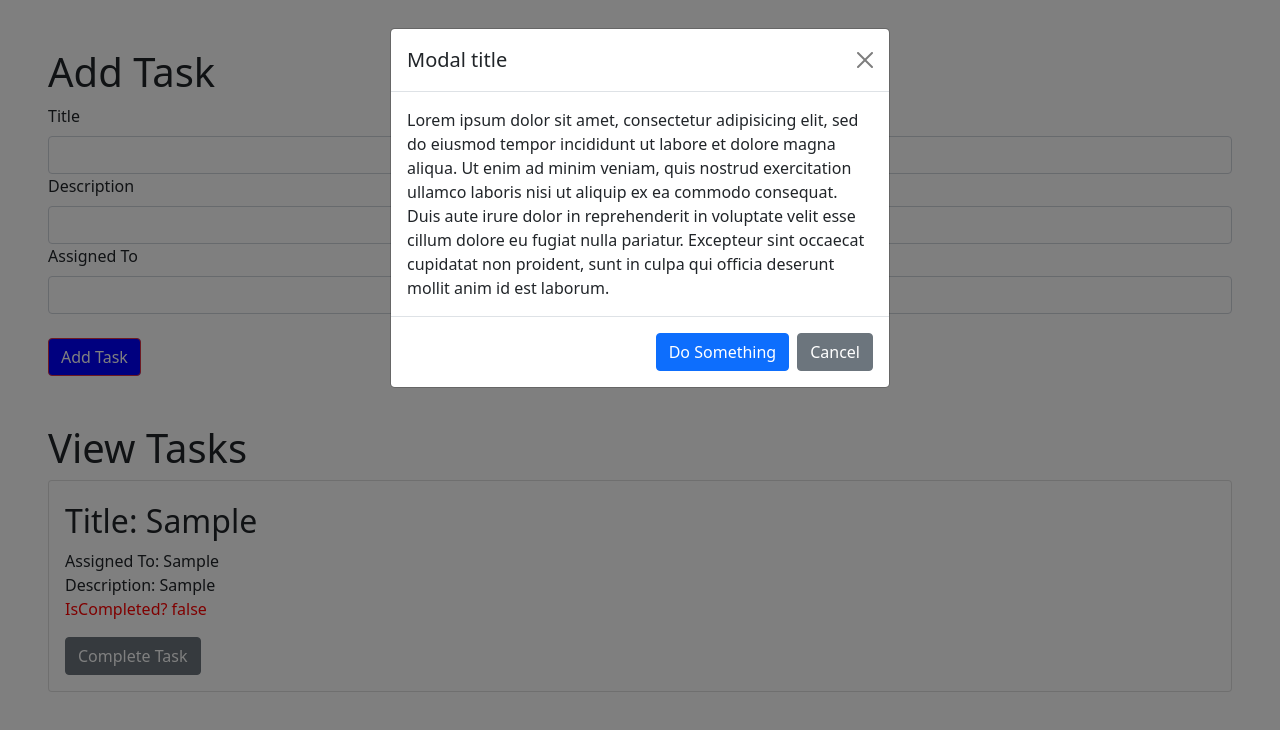
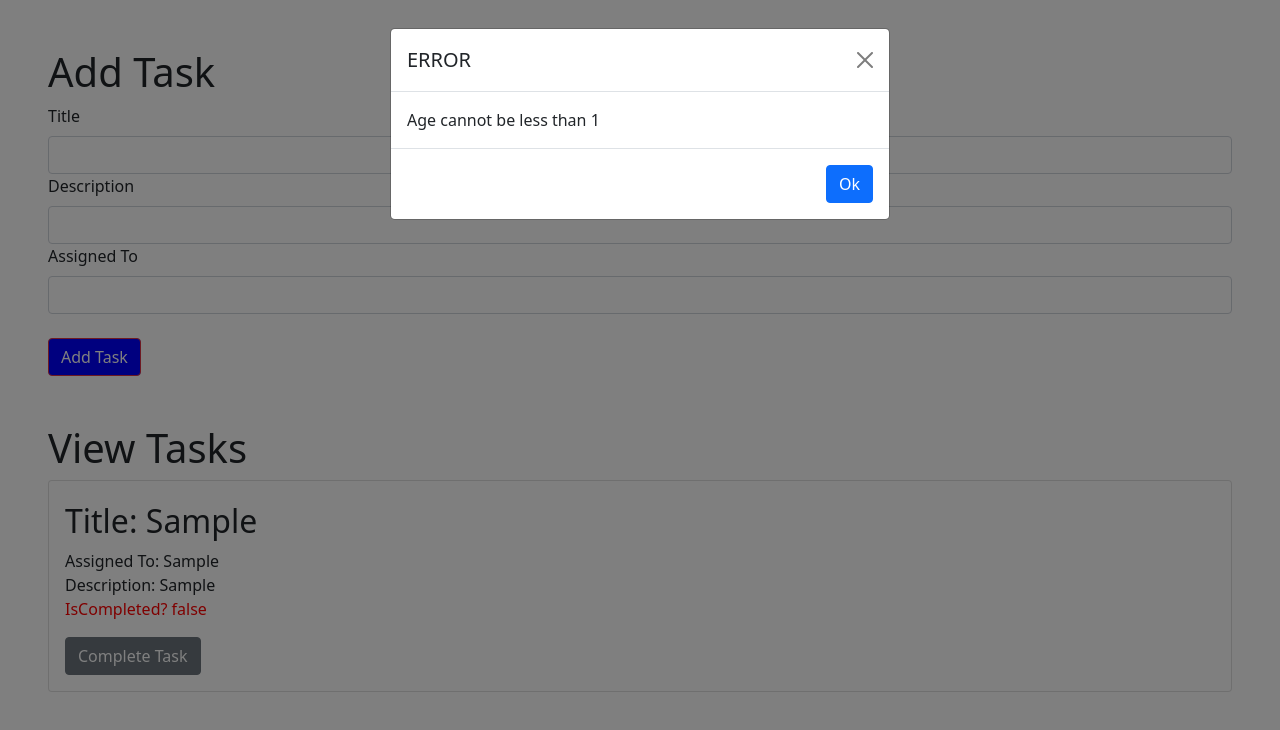
Before and after one commit to tvaibhav123/class-tutorial, a React (Create React App) app: page / in a window 1280 px wide. Both pictures are taken after typing "Sample", "Sample", "Sample" into the empty fields and a click on the button "Add Task". Shown: the top 730 px of the page. Built offline with nearby package versions, Linux system fonts and the light colour scheme.

Commit message:
adding the Modal to the code

```diff
--- a/src/NewModal.jsx
+++ b/src/NewModal.jsx
@@ -17,13 +17,12 @@ const  NewModal = (props) =>  {
         <div>
 
           <Modal isOpen={modal} toggle={toggle}>
-            <ModalHeader toggle={toggle}>Modal title</ModalHeader>
+            <ModalHeader toggle={toggle}>ERROR</ModalHeader>
             <ModalBody>
-              Lorem ipsum dolor sit amet, consectetur adipisicing elit, sed do eiusmod tempor incididunt ut labore et dolore magna aliqua. Ut enim ad minim veniam, quis nostrud exercitation ullamco laboris nisi ut aliquip ex ea commodo consequat. Duis aute irure dolor in reprehenderit in voluptate velit esse cillum dolore eu fugiat nulla pariatur. Excepteur sint occaecat cupidatat non proident, sunt in culpa qui officia deserunt mollit anim id est laborum.
+              {props.error}
             </ModalBody>
             <ModalFooter>
-              <Button color="primary" onClick={toggle}>Do Something</Button>{' '}
-              <Button color="secondary" onClick={toggle}>Cancel</Button>
+              <Button color="primary" onClick={toggle}>Ok</Button>{' '}
             </ModalFooter>
           </Modal>
         </div>
--- a/src/TODO/AddTask.jsx
+++ b/src/TODO/AddTask.jsx
@@ -11,7 +11,7 @@ const AddTask = () => {
    const [assignedTo, setAssignedTo] = useState("");
    const [tasks, setTasks] = useState([]);
    const [isError, setIsError] = useState(false);
-
+   const [error, setError] = useState("");
    const titleChangeHandler = (event) => {
       setTitle(event.target.value);
       //console.log(title)
@@ -31,6 +31,7 @@ const AddTask = () => {
 
    const submitHandler = (event) => {
       event.preventDefault();
+      setError("Age cannot be less than 1")
       setIsError(true);
       const task = {
          title: title,
@@ -108,7 +109,7 @@ const AddTask = () => {
          })}
          {
             isError ?
-         <NewModal closeError = {setIsErrortofalse}></NewModal>: ""
+         <NewModal error={error} closeError = {setIsErrortofalse}></NewModal>: ""
       }
       </div>
    );
```
